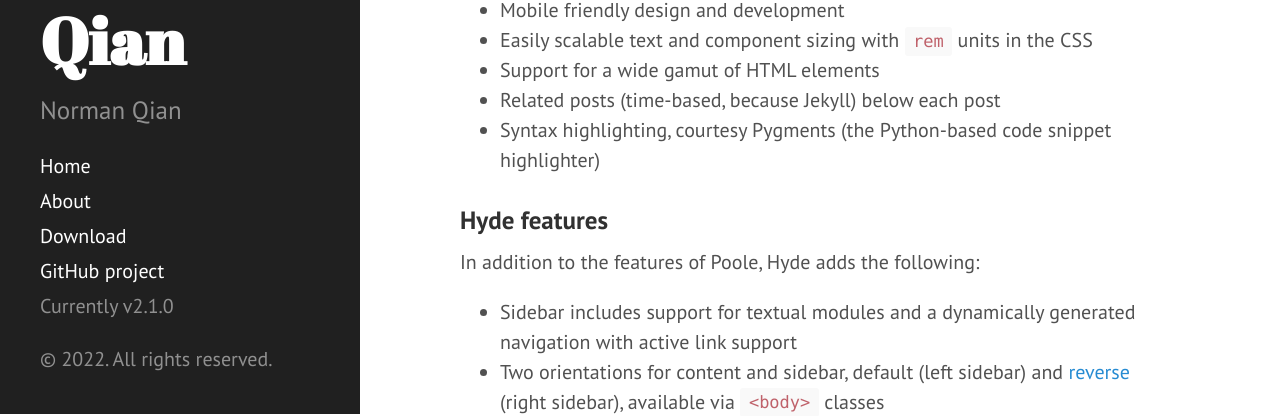
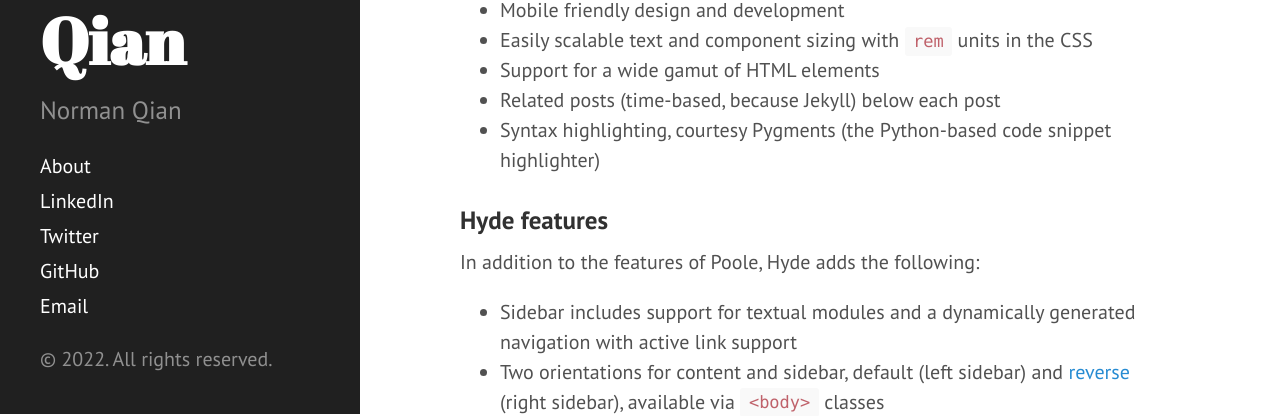
Before and after one commit to elizasviel/elizasviel.github.io, a Jekyll site: the page built from index.html, in a window 1280 px wide. Shown: the part 486-902 px from the top of the page. Built offline with Jekyll 4.4.1, drawn with Linux system fonts in a browser that asks for light colours; Markdown is read by kramdown in place of the engine named in the settings; the list of posts is cut into pages by our own code.

Commit message:
change sidebar links

```diff
--- a/_config.yml
+++ b/_config.yml
@@ -22,4 +22,4 @@ paginate:         5
 version:          2.1.0
 
 github:
-  repo:           https://github.com/poole/hyde
+  repo:           https://github.com/elizasviel
--- a/_includes/sidebar.html
+++ b/_includes/sidebar.html
@@ -10,7 +10,6 @@
     </div>
 
     <nav class="sidebar-nav">
-      <a class="sidebar-nav-item{% if page.url == site.baseurl %} active{% endif %}" href="{{ site.baseurl }}">Home</a>
 
       {% comment %}
         The code below dynamically generates a sidebar nav of pages with
@@ -26,9 +25,10 @@
         {% endif %}
       {% endfor %}
 
-      <a class="sidebar-nav-item" href="{{ site.github.repo }}/archive/v{{ site.version }}.zip">Download</a>
-      <a class="sidebar-nav-item" href="{{ site.github.repo }}">GitHub project</a>
-      <span class="sidebar-nav-item">Currently v{{ site.version }}</span>
+      <a class="sidebar-nav-item" href="https://www.linkedin.com/in/norman-qian/">LinkedIn</a>
+      <a class="sidebar-nav-item" href="https://twitter.com/normanqian">Twitter</a>
+      <a class="sidebar-nav-item" href="{{ site.github.repo }}">GitHub</a>
+      <a class="sidebar-nav-item" href="normanqian@gmail.com">Email</a>
     </nav>
 
     <p>&copy; {{ site.time | date: '%Y' }}. All rights reserved.</p>
```
